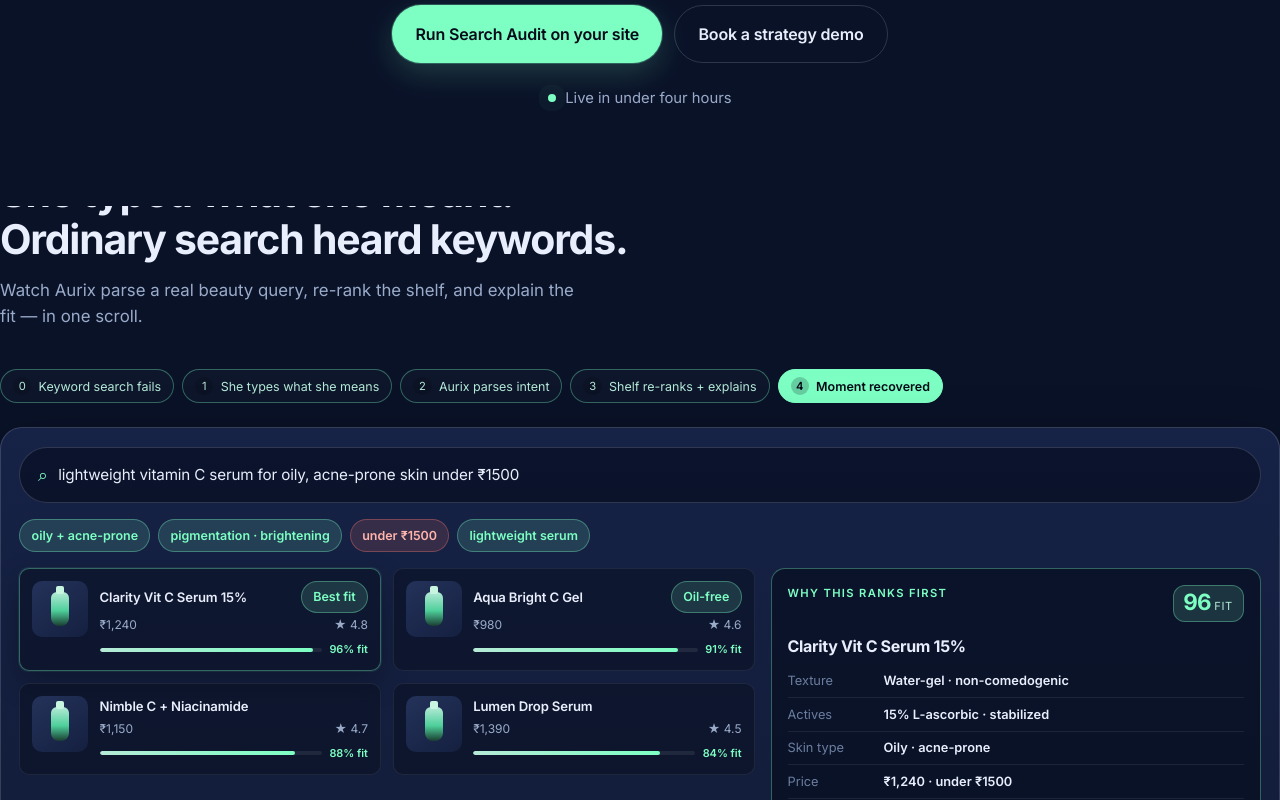
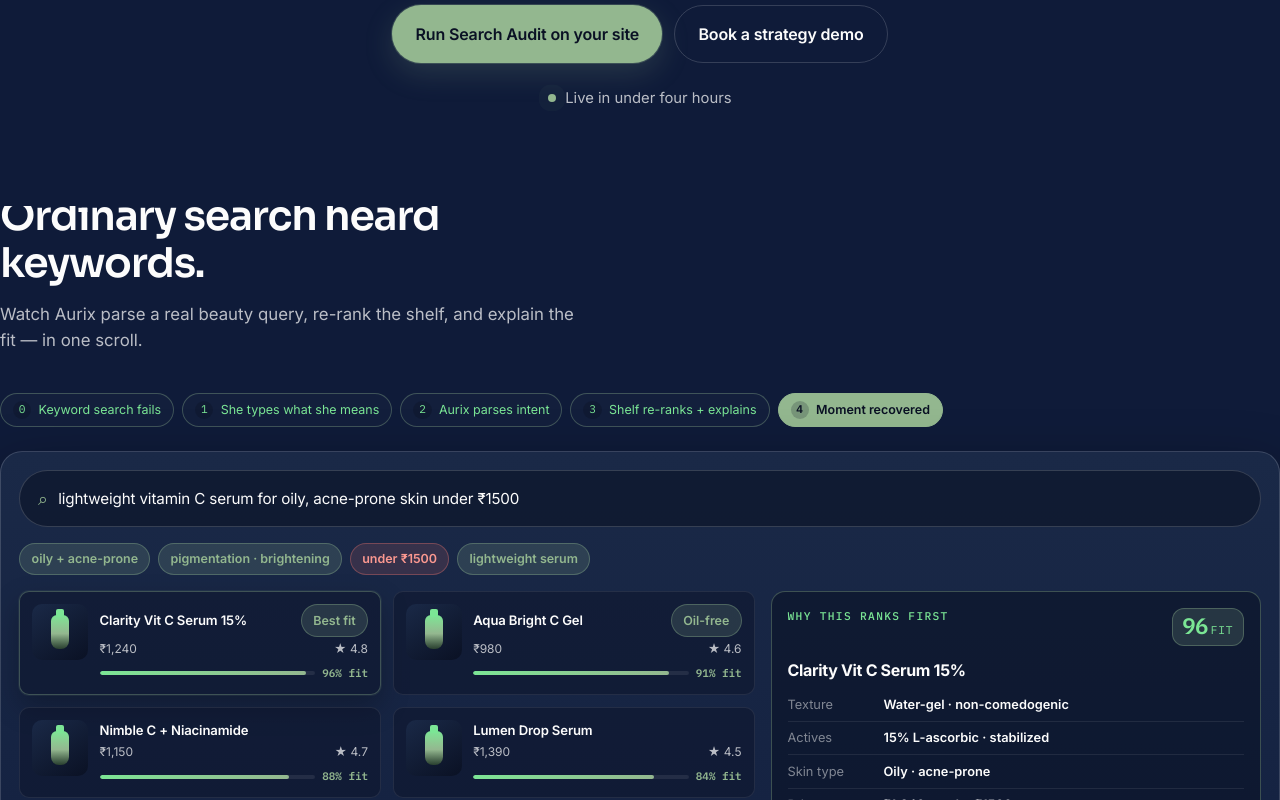
Before and after one commit to sahilorbo/aurix-hero-v2, a React (Vite) app: page / in a window 1280 px wide. Shown: the part 480-1280 px from the top of the page. Built offline with nearby package versions, Linux system fonts and the light colour scheme.

Commit message:
Align hero to official Aurix design tokens and fonts
Map blues/greens/whites/coral to the design-challenge brief and
wire Sora (headlines), Inter (body), and IBM Plex Mono (eyebrows/data).

```diff
--- a/index.html
+++ b/index.html
@@ -12,7 +12,7 @@
     <link rel="preconnect" href="https://fonts.googleapis.com" />
     <link rel="preconnect" href="https://fonts.gstatic.com" crossorigin />
     <link
-      href="https://fonts.googleapis.com/css2?family=Inter:wght@400;500;600;700&display=swap"
+      href="https://fonts.googleapis.com/css2?family=IBM+Plex+Mono:wght@400;500;600&family=Inter:wght@400;500;600;700&family=Sora:wght@600&display=swap"
       rel="stylesheet"
     />
   </head>
--- a/src/index.css
+++ b/src/index.css
@@ -1,31 +1,53 @@
 /* ─── Aurix Hero v2 — design tokens ─── */
 :root {
-  --navy-950: #050a18;
-  --navy-900: #0a1228;
-  --navy-850: #0e1833;
-  --navy-800: #142044;
-  --navy-700: #1c2d5a;
-  --ink: #e8eefc;
-  --ink-muted: #9aabc9;
-  --ink-dim: #6b7d9e;
-  --mint: #7dffc3;
-  --mint-soft: #b5ead7;
-  --mint-dim: rgba(125, 255, 195, 0.14);
-  --mint-border: rgba(125, 255, 195, 0.35);
-  --coral: #ff7a6e;
-  --coral-soft: #ffb4ac;
-  --coral-dim: rgba(255, 122, 110, 0.14);
+  /* Blues (official brief) */
+  --blue-page: #0F1B39;
+  --blue-deep: #0A1124;
+  --blue-soft: #1A2947;
+
+  /* Legacy navy aliases → brief blues */
+  --navy-950: var(--blue-deep);
+  --navy-900: var(--blue-page);
+  --navy-850: #121f3f;
+  --navy-800: var(--blue-soft);
+  --navy-700: var(--blue-soft);
+
+  /* Whites */
+  --ink: oklch(0.99 0 0);
+  --ink-muted: oklch(0.99 0 0 / 0.72);
+  --ink-dim: oklch(0.99 0 0 / 0.48);
+
+  /* Greens */
+  --mint: #93B78F;
+  --mint-hover: #7D9F73;
+  --mint-bright: oklch(0.84 0.15 150);
+  --mint-soft: oklch(0.84 0.15 150);
+  --mint-dim: rgba(147, 183, 143, 0.18);
+  --mint-border: rgba(147, 183, 143, 0.35);
+
+  /* Loss / coral */
+  --coral: oklch(0.70 0.15 25);
+  --coral-soft: oklch(0.78 0.12 25);
+  --coral-dim: oklch(0.70 0.15 25 / 0.14);
+
+  /* Supporting */
   --amber: #ffc857;
   --amber-dim: rgba(255, 200, 87, 0.14);
-  --card: #111b36;
-  --card-elevated: #162246;
-  --border: rgba(232, 238, 252, 0.08);
-  --border-strong: rgba(232, 238, 252, 0.16);
+  --card: #121f3f;
+  --card-elevated: var(--blue-soft);
+  --border: oklch(0.99 0 0 / 0.08);
+  --border-strong: oklch(0.99 0 0 / 0.16);
   --radius: 14px;
   --radius-sm: 10px;
   --radius-lg: 22px;
   --shadow: 0 24px 60px rgba(0, 0, 0, 0.45);
-  --font: 'Inter', system-ui, -apple-system, 'Segoe UI', Roboto, sans-serif;
+
+  /* Fonts */
+  --font-display: 'Sora', system-ui, -apple-system, sans-serif;
+  --font-body: 'Inter', system-ui, -apple-system, 'Segoe UI', Roboto, sans-serif;
+  --font-mono: 'IBM Plex Mono', ui-monospace, SFMono-Regular, Menlo, monospace;
+  --font: var(--font-body);
+
   --nav-h: 72px;
   --container: 1120px;
 }
@@ -70,7 +92,7 @@
   inset: 0;
   pointer-events: none;
   z-index: 0;
-  background-image: radial-gradient(rgba(232, 238, 252, 0.045) 1px, transparent 1px);
+  background-image: radial-gradient(oklch(0.99 0 0 / 0.045) 1px, transparent 1px);
   background-size: 22px 22px;
   mask-image: radial-gradient(ellipse 80% 60% at 50% 0%, #000 20%, transparent 75%);
 }
@@ -112,8 +134,31 @@
   margin: 0;
 }
 
+h1,
+h2,
+h3 {
+  font-family: var(--font-display);
+  font-weight: 600;
+}
+
+code,
+.eyebrow,
+.fit-bar__label,
+.explain__score-num,
+.explain__score-unit,
+.explain__label,
+.inbox-card__type,
+.inbox-card__impact,
+.inbox-card__label,
+.merch__rail-count,
+.theater__beat-num,
+.proof-card__metric,
+.logo-row__label,
+.footer__note code {
+  font-family: var(--font-mono);
+}
+
 code {
-  font-family: ui-monospace, SFMono-Regular, Menlo, monospace;
   font-size: 0.85em;
   color: var(--mint-soft);
 }
@@ -162,11 +207,11 @@
 .btn--primary {
   background: var(--mint);
   color: var(--navy-950);
-  box-shadow: 0 0 0 1px rgba(125, 255, 195, 0.25), 0 10px 30px rgba(125, 255, 195, 0.18);
+  box-shadow: 0 0 0 1px rgba(147, 183, 143, 0.25), 0 10px 30px rgba(147, 183, 143, 0.18);
 }
 
 .btn--primary:hover {
-  background: #9dffd4;
+  background: var(--mint-hover);
 }
 
 .btn--outline {
@@ -197,10 +242,10 @@
   align-items: center;
   gap: 0.5rem;
   font-size: 0.75rem;
-  font-weight: 600;
+  font-weight: 500;
   letter-spacing: 0.12em;
   text-transform: uppercase;
-  color: var(--mint);
+  color: var(--mint-bright);
   margin-bottom: 1rem;
 }
 
@@ -223,7 +268,7 @@
   font-size: clamp(1.75rem, 3.2vw, 2.6rem);
   line-height: 1.15;
   letter-spacing: -0.03em;
-  font-weight: 700;
+  font-weight: 600;
 }
 
 .section-sub {
@@ -250,7 +295,7 @@
 }
 
 .nav--scrolled {
-  background: rgba(10, 18, 40, 0.82);
+  background: color-mix(in srgb, var(--blue-deep) 82%, transparent);
   backdrop-filter: blur(16px);
   border-bottom-color: var(--border);
 }
@@ -265,8 +310,9 @@
 }
 
 .nav__logo {
+  font-family: var(--font-display);
   font-size: 1.35rem;
-  font-weight: 700;
+  font-weight: 600;
   letter-spacing: -0.04em;
   text-transform: lowercase;
 }
@@ -305,8 +351,8 @@
   position: absolute;
   inset: -20% 10% auto;
   height: 60%;
-  background: radial-gradient(ellipse at center, rgba(125, 255, 195, 0.12), transparent 65%),
-    radial-gradient(ellipse at 70% 40%, rgba(255, 122, 110, 0.08), transparent 50%);
+  background: radial-gradient(ellipse at center, rgba(147, 183, 143, 0.14), transparent 65%),
+    radial-gradient(ellipse at 70% 40%, oklch(0.70 0.15 25 / 0.1), transparent 50%);
   pointer-events: none;
 }
 
@@ -321,7 +367,7 @@
   font-size: clamp(2.5rem, 6.5vw, 4.4rem);
   line-height: 1.05;
   letter-spacing: -0.04em;
-  font-weight: 750;
+  font-weight: 600;
 }
 
 .hook__sub {
@@ -354,19 +400,19 @@
   height: 8px;
   border-radius: 50%;
   background: var(--mint);
-  box-shadow: 0 0 0 0 rgba(125, 255, 195, 0.55);
+  box-shadow: 0 0 0 0 rgba(147, 183, 143, 0.55);
   animation: pulse 2s infinite;
 }
 
 @keyframes pulse {
   0% {
-    box-shadow: 0 0 0 0 rgba(125, 255, 195, 0.45);
+    box-shadow: 0 0 0 0 rgba(147, 183, 143, 0.45);
   }
   70% {
-    box-shadow: 0 0 0 10px rgba(125, 255, 195, 0);
+    box-shadow: 0 0 0 10px rgba(147, 183, 143, 0);
   }
   100% {
-    box-shadow: 0 0 0 0 rgba(125, 255, 195, 0);
+    box-shadow: 0 0 0 0 rgba(147, 183, 143, 0);
   }
 }
 
@@ -444,7 +490,7 @@
 }
 
 .theater__beat.is-active .theater__beat-num {
-  background: rgba(5, 10, 24, 0.2);
+  background: color-mix(in srgb, var(--blue-deep) 20%, transparent);
 }
 
 .stage-card {
@@ -463,7 +509,7 @@
   display: flex;
   align-items: center;
   gap: 0.65rem;
-  background: rgba(5, 10, 24, 0.55);
+  background: color-mix(in srgb, var(--blue-deep) 55%, transparent);
   border: 1px solid var(--border-strong);
   border-radius: 999px;
   padding: 0.85rem 1.1rem;
@@ -526,7 +572,7 @@
 .chip--coral {
   background: var(--coral-dim);
   color: var(--coral-soft);
-  border-color: rgba(255, 122, 110, 0.35);
+  border-color: oklch(0.70 0.15 25 / 0.35);
 }
 
 .stage-body {
@@ -554,13 +600,13 @@
   gap: 0.7rem;
   padding: 0.75rem;
   border-radius: var(--radius-sm);
-  background: rgba(5, 10, 24, 0.4);
+  background: color-mix(in srgb, var(--blue-deep) 40%, transparent);
   border: 1px solid var(--border);
 }
 
 .product-tile--hero {
   border-color: var(--mint-border);
-  box-shadow: 0 0 0 1px rgba(125, 255, 195, 0.08), 0 12px 28px rgba(0, 0, 0, 0.25);
+  box-shadow: 0 0 0 1px rgba(147, 183, 143, 0.08), 0 12px 28px rgba(0, 0, 0, 0.25);
 }
 
 .product-tile--fail {
@@ -569,7 +615,7 @@
 
 .product-tile__swatch {
   border-radius: 10px;
-  background: linear-gradient(145deg, #24325a, #152040);
+  background: linear-gradient(145deg, var(--blue-soft), var(--blue-deep));
   display: grid;
   place-items: center;
   height: 56px;
@@ -579,7 +625,7 @@
   width: 18px;
   height: 34px;
   border-radius: 6px 6px 8px 8px;
-  background: linear-gradient(180deg, var(--mint-soft), #4ecf9a 55%, #1a3d32);
+  background: linear-gradient(180deg, var(--mint-bright), var(--mint) 55%, #2a4030);
   position: relative;
 }
 
@@ -592,7 +638,7 @@
   width: 8px;
   height: 8px;
   border-radius: 2px;
-  background: #c8f5e0;
+  background: var(--mint-bright);
 }
 
 .product-tile__meta {
@@ -655,7 +701,7 @@
 }
 
 .explain {
-  background: rgba(5, 10, 24, 0.55);
+  background: color-mix(in srgb, var(--blue-deep) 55%, transparent);
   border: 1px solid var(--mint-border);
   border-radius: var(--radius);
   padding: 1rem;
@@ -684,8 +730,8 @@
 
 .explain__score-num {
   font-size: 1.4rem;
-  font-weight: 750;
-  color: var(--mint);
+  font-weight: 600;
+  color: var(--mint-bright);
   letter-spacing: -0.03em;
   line-height: 1;
 }
@@ -913,13 +959,13 @@
 }
 
 .proof-card--outcome {
-  background: linear-gradient(145deg, rgba(125, 255, 195, 0.1), var(--card));
+  background: linear-gradient(145deg, rgba(147, 183, 143, 0.12), var(--card));
   border-color: var(--mint-border);
 }
 
 .proof-card__metric {
   font-size: clamp(3.5rem, 8vw, 5.5rem);
-  font-weight: 750;
+  font-weight: 600;
   letter-spacing: -0.05em;
   line-height: 1;
   color: var(--mint);
@@ -1019,8 +1065,8 @@
   border-radius: var(--radius-lg);
   border: 1px solid var(--mint-border);
   background:
-    radial-gradient(ellipse at 20% 0%, rgba(125, 255, 195, 0.14), transparent 50%),
-    radial-gradient(ellipse at 90% 100%, rgba(255, 122, 110, 0.1), transparent 45%),
+    radial-gradient(ellipse at 20% 0%, rgba(147, 183, 143, 0.16), transparent 50%),
+    radial-gradient(ellipse at 90% 100%, oklch(0.70 0.15 25 / 0.1), transparent 45%),
     linear-gradient(180deg, var(--card-elevated), var(--navy-850));
   box-shadow: var(--shadow);
 }
@@ -1051,7 +1097,7 @@
 .footer {
   border-top: 1px solid var(--border);
   padding: 3rem 0 2rem;
-  background: rgba(5, 10, 24, 0.5);
+  background: color-mix(in srgb, var(--blue-deep) 50%, transparent);
 }
 
 .footer__inner {
```
Also changed, not shown: 1 other file (tests, documents, lock files or other folders).
